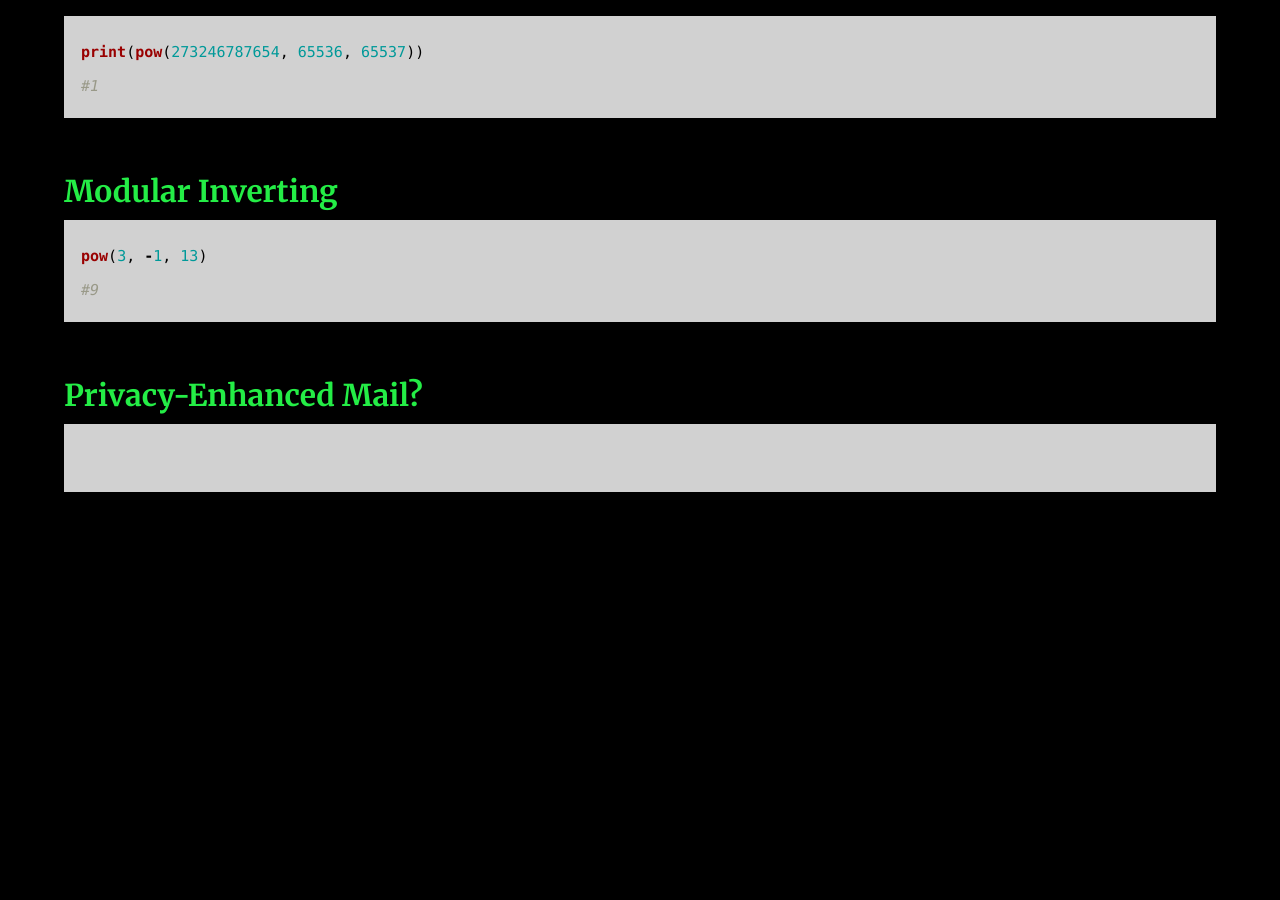
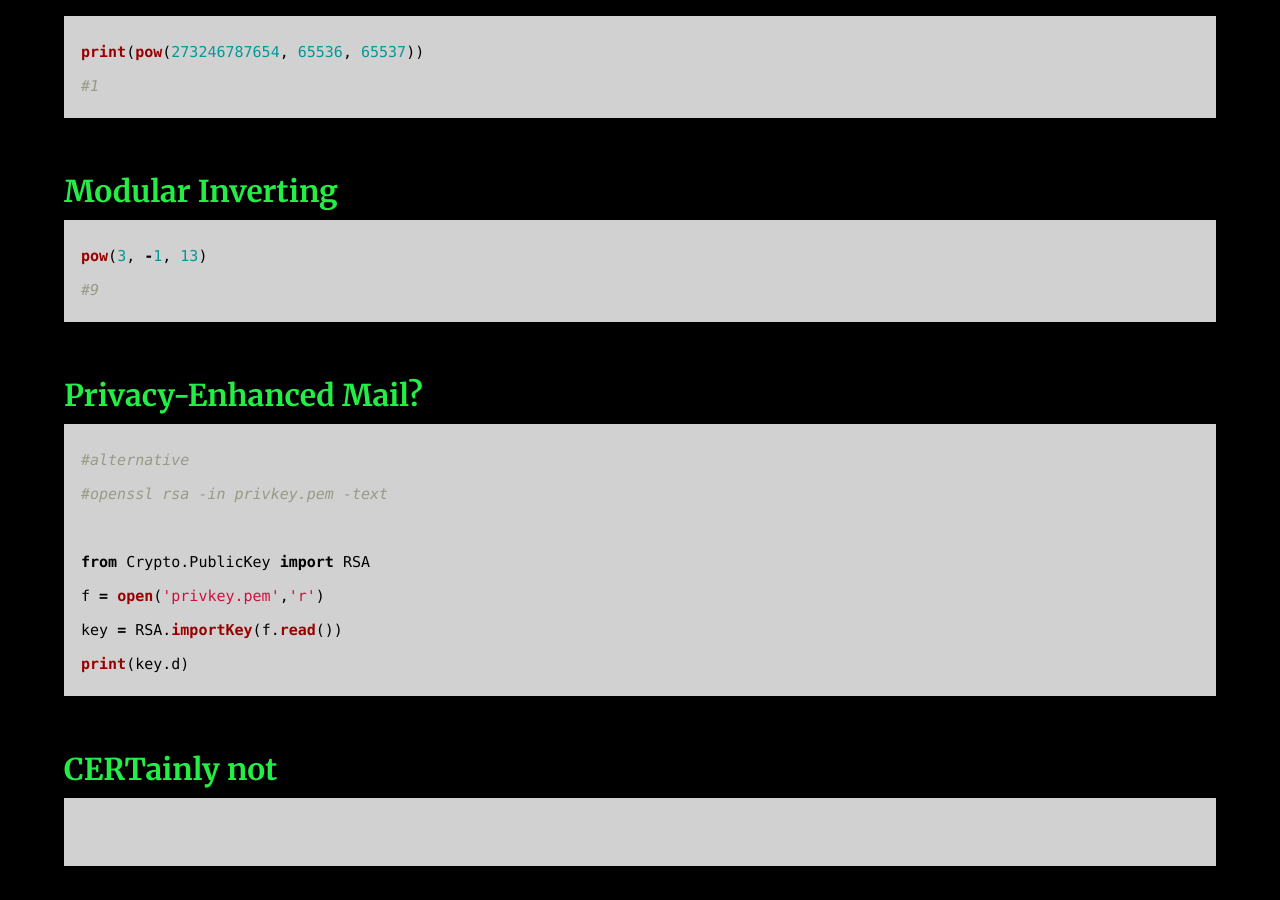
Before and after one commit to AC01010/Connor-McCartney.github.io, a Jekyll site: the page built from _posts/2009-01-12-CryptohackGeneral.md, in a window 1280 px wide and 900 px high, scrolled down 5560 px. Built offline with Jekyll 4.4.1, drawn with Linux system fonts in a browser that asks for light colours; before the commit the page ends 6086 px from its top, so only the background shows below that.

Commit message:
Update 2009-01-12-CryptohackGeneral.md

````diff
--- a/_posts/2009-01-12-CryptohackGeneral.md
+++ b/_posts/2009-01-12-CryptohackGeneral.md
@@ -194,5 +194,16 @@ pow(3, -1, 13)
 ### Privacy-Enhanced Mail?
 
 ```python
+#alternative
+#openssl rsa -in privkey.pem -text
+
+from Crypto.PublicKey import RSA
+f = open('privkey.pem','r')
+key = RSA.importKey(f.read())
+print(key.d)
+```
+
+### CERTainly not
+```python
 
 ```
````
